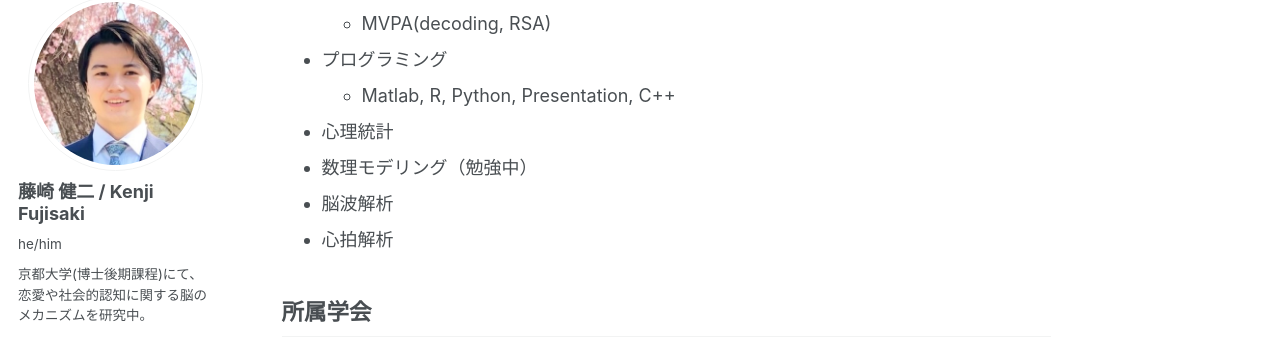
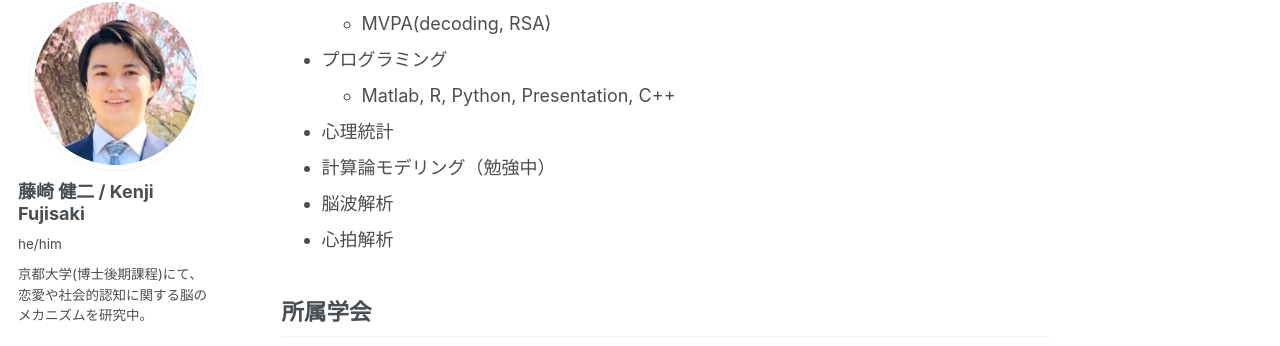
Before and after one commit to kenjifujisaki-research/kenjifujisaki-research.github.io, a Jekyll site: the page built from _pages/research.md, in a window 1280 px wide and 900 px high, scrolled down 533 px. Shown: the part 103-449 px from the top of the window. Built offline with Jekyll 4.4.1, drawn with Linux system fonts in a browser that asks for light colours; some web fonts are replaced.

Commit message:
Update research.md

```diff
--- a/_pages/research.md
+++ b/_pages/research.md
@@ -21,7 +21,7 @@ author_profile: true
 - プログラミング
   - Matlab, R, Python, Presentation, C++
 - 心理統計
-- 数理モデリング（勉強中）
+- 計算論モデリング（勉強中）
 - 脳波解析
 - 心拍解析
 
```
